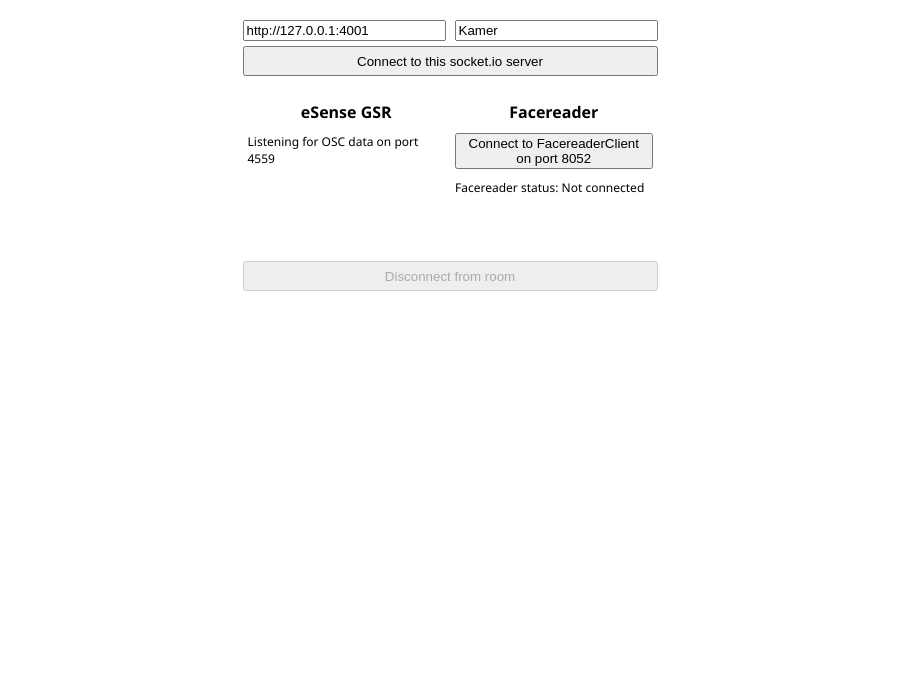
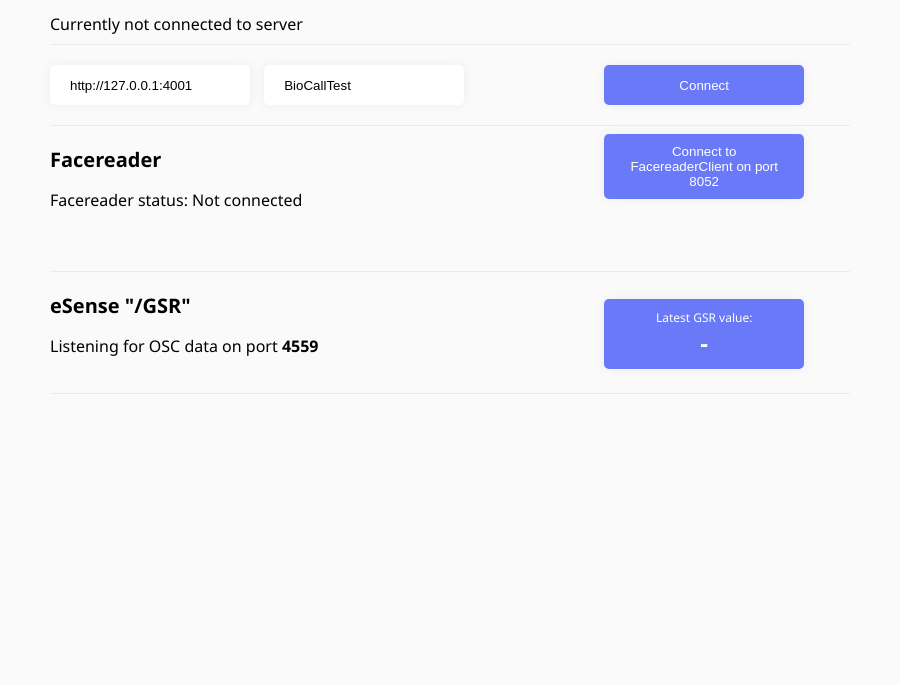
Before and after one commit to Underscoar/biocall-user, an Electron app: page index.html in a window 900 px wide. Shown: the part 115-800 px from the top of the page. Drawn offline with Linux system fonts and the light colour scheme; no server answers.

Commit message:
Updated styling (and improved stability)

```diff
--- /dev/null
+++ b/app.js
@@ -0,0 +1,116 @@
+const { Server } = require('node-osc'); // The OSC server for receiving eSense data
+const net = require('net'); // The net server for receiving Facereader data
+
+const host = '127.0.0.1';
+const oscPort = 4559;
+const faceReaderPort = 8052;
+
+
+var socket;
+function connectToSocket() {
+  let serverAddress = document.getElementById('select-server').value;
+  let room = document.getElementById('select-room').value;
+
+  socket = io(serverAddress, {
+    reconnection: false
+  });
+  socket.on('connect', () => {
+    //console.log('connected to Socket.io on ' + serverAddress);
+    socket.emit('roomRequest', room + '-data');
+
+    document.getElementById('select-server').disabled=true;
+    document.getElementById('select-room').disabled=true;
+    document.getElementById('connect-socket').classList.add('connect-to-disconnect');
+
+    document.getElementById('connect-status').innerHTML='Connected to room <span>' + room + '</span> on <span>' + serverAddress + '<span>';
+    document.getElementById('connect-socket').innerHTML='Disconnect';
+    document.getElementById('connect-socket').setAttribute('onClick', 'disconnectFromSocket()');
+  });
+
+  socket.on('message', (msg) => {
+    console.log(msg);
+  });
+
+  socket.on('disconnect', () => {
+    document.getElementById('select-server').disabled=false;
+    document.getElementById('select-room').disabled=false;
+    document.getElementById('connect-socket').classList.remove('connect-to-disconnect');
+    document.getElementById('connect-socket').innerHTML='Connect';
+
+    document.getElementById('connect-status').innerHTML='Currently not connected to server';
+    document.getElementById('connect-socket').setAttribute('onClick', 'connectToSocket()');
+  });
+}
+
+function disconnectFromSocket() {
+  socket.close();
+
+  document.getElementById('select-server').disabled=false;
+  document.getElementById('select-room').disabled=false;
+  document.getElementById('connect-socket').classList.remove('connect-to-disconnect');
+
+  document.getElementById('connect-status').innerHTML='Currently not connected to server';
+  document.getElementById('connect-socket').setAttribute('onClick', 'connectToSocket()');
+}
+
+
+
+
+
+  var oscServer = new Server(oscPort, host);
+  console.log('Listening for OSC data on port ' + oscPort);
+  oscServer.on('message', function (msg) {
+    if (msg[0] != '/time') {
+      console.log(msg);
+      document.getElementById('gsr-value').innerHTML=msg[1];
+      if (socket) {
+        socket.emit('eSenseData', msg[1]);
+      }
+    }
+  });
+
+
+  var faceReaderClient = null;
+  var faceReaderIndex = 0;
+
+  function connectToFaceReader(x) {
+    if (faceReaderClient != null) {
+      faceReaderClient.destroy();
+      faceReaderClient = null;
+    }
+    document.getElementById('facereader-status').innerHTML="Facereader status: Connecting";
+    document.getElementById('start-facereader').innerHTML="Connecting to FacereaderClient on port 8052";
+    document.getElementById('start-facereader').disabled=true;
+    faceReaderClient = new net.Socket();
+    faceReaderClient.connect(faceReaderPort, host, function() {
+      console.log('Connection to FaceReader client opened successfully! Listening for FaceReader data on port ' + faceReaderPort);
+      document.getElementById('facereader-status').innerHTML="Facereader status: Connected!";
+      document.getElementById('start-facereader').innerHTML="Connected to FacereaderClient on port 8052";
+    });
+
+    faceReaderClient.on('error', function(err) {
+      faceReaderClient.destroy();
+      faceReaderClient = null;
+      console.log("ERROR: Connection could not be openend/reset. Msg: %s", err.message + ' -> trying again');
+      let triedAmount=x+1;
+      if (triedAmount < 2) {
+        setTimeout(connectToFaceReader, 200, triedAmount);
+      }
+      else {
+        document.getElementById('facereader-status').innerHTML="Facereader status: Could not connect";
+        document.getElementById('start-facereader').innerHTML="Connect to FacereaderClient on port 8052";
+        document.getElementById('start-facereader').disabled=false;
+      }
+    });
+
+    faceReaderClient.on('data', function(data) {
+      console.log("Received: %s", data);
+      if (socket) {
+        faceReaderIndex++;
+        if (faceReaderIndex == 5) {
+          socket.emit('faceReaderData', JSON.parse(data));
+          faceReaderIndex=0;
+        }
+      }
+    });
+  }
--- a/index.html
+++ b/index.html
@@ -3,224 +3,43 @@
   <head>
     <meta charset="UTF-8">
     <title>BioCall User</title>
-    <!-- https://electronjs.org/docs/tutorial/security#csp-meta-tag -->
     <meta http-equiv="Content-Security-Policy" content="script-src 'self' 'unsafe-inline';" />
-    <style>
-      body, html {
-        padding: 0;
-        margin: 0;
-        min-width: 400px;
-        min-height: 300px;
-        font-family: 'Segoe UI', 'Helvetica';
-      }
-
-      .container {
-        margin: auto;
-        width: 415px;
-      }
-
-      h1, #connect-status {
-        text-align: center;
-        margin: 20px 0 0 0;
-      }
-
-      #connect-status {
-        display: block;
-        margin: 0 0 50px 0;
-      }
-
-      .dual-input {
-        display: flex;
-        justify-content: space-between;
-      }
-
-      .dual-input input {
-        width: 195px;
-      }
-
-      .connection-btn  {
-        display: block;
-        width: 100%;
-        height: 30px;
-        margin: 5px auto;
-      }
-
-      .disconnect-btn {
-        margin-top: 50px;
-      }
-
-      .datasource-wrap {
-        display: flex;
-        margin-top: 20px;
-      }
-
-      .datasource {
-        flex-grow: 1;
-        max-width: 50%;
-        box-sizing: border-box;
-        padding: 5px;
-      }
-
-      h2 {
-        font-size: 16px;
-        text-align: center;
-        margin: 0 auto;
-      }
-
-      .datasource p {
-        font-size: 12px;
-        margin: 10px auto;
-      }
-
-      .start-subservice-btn {
-        display: block;
-        margin: 10px auto;
-      }
-    </style>
+    <link rel="icon" href="icon_med.png" type="image/png">
+    <link rel="stylesheet" type="text/css" href="newstyles.css">
   </head>
   <body>
-    <!--<h1>Hello World!</h1>
-    We are using node <script>document.write(process.versions.node)</script>,
-    Chrome <script>document.write(process.versions.chrome)</script>,
-    and Electron <script>document.write(process.versions.electron)</script>.-->
     <div class="container">
       <h1>Connect to BioCall</h1>
-      <span id="connect-status">Currently not connected to server</span>
-      <div class="dual-input">
-        <input id="select-server" type="text" placeholder="Server to connect to" value="http://127.0.0.1:4001">
-        <input id="select-room" type="text" placeholder="Room to join" value="Kamer">
+      <div id="connect-status">Currently not connected to server</div>
+      <div class="socket-connect-wrap">
+        <div class="dual-input">
+          <input id="select-server" type="text" placeholder="Server to connect to" value="http://127.0.0.1:4001">
+          <input id="select-room" type="text" placeholder="Room to join" value="BioCallTest">
+        </div>
+        <button id="connect-socket" class="connection-btn" onClick="connectToSocket();">Connect</button>
       </div>
-      <button id="connect-socket" class="connection-btn" onClick="connectToSocket();">Connect to this socket.io server</button>
 
       <div class="datasource-wrap">
         <div class="datasource">
-          <h2>eSense GSR</h2>
-          <p>Listening for OSC data on port 4559</p>
+          <div class="facereader-title-wrap">
+            <h2>Facereader</h2>
+            <p id="facereader-status" class="facereader-status">Facereader status: Not connected</p>
+          </div>
+          <button id="start-facereader" onClick="connectToFaceReader(0);" class="start-subservice-btn">Connect to FacereaderClient on port 8052</button>
         </div>
-        <div class="datasource">
-          <h2>Facereader</h2>
-          <button id="start-facereader" onClick="connectToFaceReader(0);" class="start-subservice-btn">Connect to FacereaderClient on port 8052</button>
-          <p id="facereader-status">Facereader status: Not connected</p>
+        <div class="datasource gsr-datasource">
+          <div class="gsr-title-wrap">
+            <h2>eSense "/GSR"</h2>
+            <p>Listening for OSC data on port <span>4559</span></p>
+          </div>
+          <div class="gsr-value-box">
+            <div class="gsr-value-title">Latest GSR value:</div>
+            <div id="gsr-value" class="gsr-value">-</div>
+          </div>
         </div>
       </div>
-
-      <button id="disconnect-btn" class="connection-btn disconnect-btn" onClick="disconnectFromSocket();" disabled>Disconnect from room</button>
     </div>
     <script src="vendor/socket.io.js"></script>
-
-
-    <script>
-    const { Server } = require('node-osc'); // The OSC server for receiving eSense data
-    const net = require('net'); // The net server for receiving Facereader data
-
-    const host = '127.0.0.1';
-    const oscPort = 4559;
-    const faceReaderPort = 8052;
-
-
-    var socket;
-    function connectToSocket() {
-      let serverAddress = document.getElementById('select-server').value;
-      let room = document.getElementById('select-room').value;
-
-      socket = io(serverAddress, {
-        reconnection: false
-      });
-      socket.on('connect', () => {
-        //console.log('connected to Socket.io on ' + serverAddress);
-        socket.emit('roomRequest', room + '-data');
-
-        document.getElementById('select-server').disabled=true;
-        document.getElementById('select-room').disabled=true;
-        document.getElementById('connect-socket').disabled=true;
-
-        document.getElementById('connect-status').innerHTML='Currently not connected to server';
-
-        document.getElementById('disconnect-btn').disabled=false;
-      });
-
-      socket.on('message', (msg) => {
-        console.log(msg);
-      });
-
-      socket.on('disconnect', () => {
-        document.getElementById('select-server').disabled=false;
-        document.getElementById('select-room').disabled=false;
-        document.getElementById('connect-socket').disabled=false;
-
-        document.getElementById('connect-status').innerHTML='Connected to room "' + room + '" on ' + serverAddress;
-
-        document.getElementById('disconnect-btn').disabled=false;
-      });
-    }
-
-    function disconnectFromSocket() {
-      socket.close();
-
-      document.getElementById('select-server').disabled=false;
-      document.getElementById('select-room').disabled=false;
-      document.getElementById('connect-socket').disabled=false;
-
-      document.getElementById('connect-status').innerHTML='Currently not connected to server';
-
-      document.getElementById('disconnect-btn').disabled=true;
-    }
-
-
-
-
-
-      var oscServer = new Server(oscPort, host);
-      console.log('Listening for OSC data on port ' + oscPort);
-      oscServer.on('message', function (msg) {
-        if (msg[0] != '/time') {
-          console.log(msg);
-          socket.emit('eSenseData', msg[1]);
-        }
-      });
-
-
-      var faceReaderClient = null;
-      var faceReaderIndex = 0;
-
-      function connectToFaceReader(x) {
-        if (faceReaderClient != null) {
-          faceReaderClient.destroy();
-          faceReaderClient = null;
-        }
-        document.getElementById('facereader-status').innerHTML="Facereader status: Connecting";
-        document.getElementById('start-facereader').disabled=true;
-        faceReaderClient = new net.Socket();
-        faceReaderClient.connect(faceReaderPort, host, function() {
-          console.log('Connection to FaceReader client opened successfully! Listening for FaceReader data on port ' + faceReaderPort);
-          document.getElementById('facereader-status').innerHTML="Facereader status: Connected!";
-        });
-
-        faceReaderClient.on('error', function(err) {
-          faceReaderClient.destroy();
-          faceReaderClient = null;
-          console.log("ERROR: Connection could not be openend/reset. Msg: %s", err.message + ' -> trying again');
-          let triedAmount=x+1;
-          if (triedAmount < 5) {
-            setTimeout(connectToFaceReader, 500, triedAmount);
-          }
-          else {
-            document.getElementById('facereader-status').innerHTML="Facereader status: Could not connect";
-            document.getElementById('start-facereader').disabled=false;
-          }
-        });
-
-        faceReaderClient.on('data', function(data) {
-          console.log("Received: %s", data);
-          faceReaderIndex++;
-          if (faceReaderIndex == 5) {
-            socket.emit('faceReaderData', JSON.parse(data));
-            faceReaderIndex=0;
-          }
-
-        });
-      }
-
-    </script>
+    <script src="app.js"></script>
   </body>
 </html>
--- /dev/null
+++ b/newstyles.css
@@ -0,0 +1,174 @@
+body, html {
+  padding: 0;
+  margin: 0;
+  min-width: 400px;
+  min-height: 300px;
+  font-family: 'Segoe UI', 'Helvetica', 'Roboto', 'Open Sans';
+  background: #FAFAFA;
+}
+
+.container {
+  padding: 50px;
+  margin: auto;
+  max-width: 800px;
+}
+
+h1 {
+  margin: 0;
+  border-left: 4px solid #6979F8;
+  box-sizing: border-box;
+  padding-left: 10px;
+  color: #6979F8;
+  font-size: 36px;
+  margin-bottom: 20px;
+}
+
+#connect-status {
+  box-sizing: border-box;
+  line-height: 40px;
+  border-bottom: 1px solid #ECE9F1;
+  margin-bottom: 20px;
+}
+
+#connect-status span {
+  font-weight: bold;
+}
+
+.dual-input {
+  display: inline-block;
+  width: calc(100% - 250px);
+  min-width: 300px;
+}
+
+.dual-input input {
+  width: 200px;
+  border: none;
+  outline: none;
+  height: 40px;
+  margin-bottom: 20px;
+  margin-right: 10px;
+  border-radius: 5px;
+  box-shadow: 0px 0px 10px 0px rgba(236,233,241,1);
+  box-sizing: border-box;
+  padding: 0 20px;
+}
+
+.connection-btn {
+  background: #6979F8;
+  color: #fff;
+  height: 40px;
+  border: none;
+  padding: 0 20px;
+  border-radius: 5px;
+  width: 200px;
+  box-shadow: 0px 0px 10px 0px rgba(236,233,241,1);
+  cursor: pointer;
+  margin-bottom: 20px;
+  transition: 0.3s;
+}
+
+.connection-btn:focus {
+  outline: none;
+}
+
+.connection-btn:hover {
+  background: #8a98ff;
+}
+
+.connect-to-disconnect {
+  background: none;
+  color: #6979F8;
+  border: 2px solid #6979F8;
+}
+
+.connect-to-disconnect:hover {
+  background: #dfe3ff;
+}
+
+.socket-connect-wrap {
+  border-bottom: 1px solid #ECE9F1;
+  box-sizing: border-box;
+}
+
+.datasource {
+  box-sizing: border-box;
+  padding: 20px 0;
+  border-bottom: 1px solid #ECE9F1;
+}
+
+.datasource h2 {
+  margin: 0;
+  font-size: 20px;
+}
+
+.gsr-title-wrap {
+  display: inline-block;
+  width: calc(100% - 250px);
+  min-width: 300px;
+}
+
+.gsr-title-wrap span {
+  font-weight: bold;
+}
+
+.gsr-value-box {
+  display: inline-block;
+  width: 200px;
+  height: 100%;
+  background: #6979F8;
+  color: #fff;
+  text-align: center;
+  border-radius: 5px;
+  box-shadow: 0px 0px 10px 0px rgba(236,233,241,1);
+  padding: 10px 0;
+}
+
+.gsr-value-title {
+  font-size: 12px;
+  font-weight: lighter;
+}
+
+.gsr-value {
+  font-size: 24px;
+  font-weight: bold;
+}
+
+.facereader-title-wrap {
+  display: inline-block;
+  width: calc(100% - 250px);
+  min-width: 300px;
+}
+
+.facereader-status {
+  margin-bottom: 40px;
+}
+
+.start-subservice-btn {
+  background: #6979F8;
+  color: #fff;
+  border: none;
+  padding: 10px 20px;
+  border-radius: 5px;
+  width: 200px;
+  box-shadow: 0px 0px 10px 0px rgba(236,233,241,1);
+  cursor: pointer;
+  transition: 0.3s;
+  display: inline-block;
+  position: relative;
+  top: -20px;
+}
+
+.start-subservice-btn:disabled {
+  background: none;
+  color: #6979F8;
+  border: 2px solid #6979F8;
+  cursor: default;
+}
+
+.start-subservice-btn:disabled:hover {
+  background: none;
+}
+
+.start-subservice-btn:hover {
+  background: #8a98ff;
+}
--- /dev/null
+++ b/styles.css
@@ -0,0 +1,70 @@
+body, html {
+  padding: 0;
+  margin: 0;
+  min-width: 400px;
+  min-height: 300px;
+  font-family: 'Segoe UI', 'Helvetica', 'Roboto', 'Open Sans';
+}
+
+.container {
+  margin: auto;
+  width: 415px;
+}
+
+h1, #connect-status {
+  text-align: center;
+  margin: 20px 0 0 0;
+}
+
+#connect-status {
+  display: block;
+  margin: 0 0 50px 0;
+}
+
+.dual-input {
+  display: flex;
+  justify-content: space-between;
+}
+
+.dual-input input {
+  width: 195px;
+}
+
+.connection-btn  {
+  display: block;
+  width: 100%;
+  height: 30px;
+  margin: 5px auto;
+}
+
+.disconnect-btn {
+  margin-top: 50px;
+}
+
+.datasource-wrap {
+  display: flex;
+  margin-top: 20px;
+}
+
+.datasource {
+  flex-grow: 1;
+  max-width: 50%;
+  box-sizing: border-box;
+  padding: 5px;
+}
+
+h2 {
+  font-size: 16px;
+  text-align: center;
+  margin: 0 auto;
+}
+
+.datasource p {
+  font-size: 12px;
+  margin: 10px auto;
+}
+
+.start-subservice-btn {
+  display: block;
+  margin: 10px auto;
+}
```
Also changed, not shown: main.js (+4 -6 lines), icon_med.png (added).
